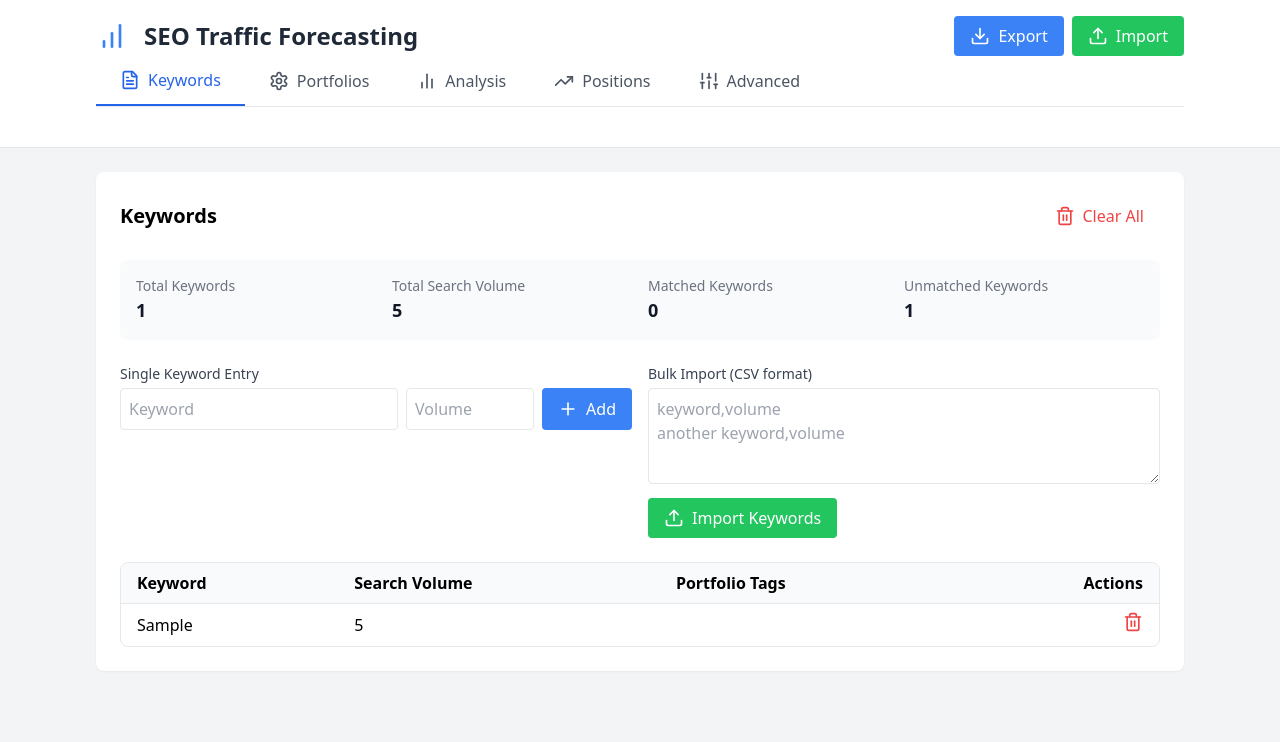
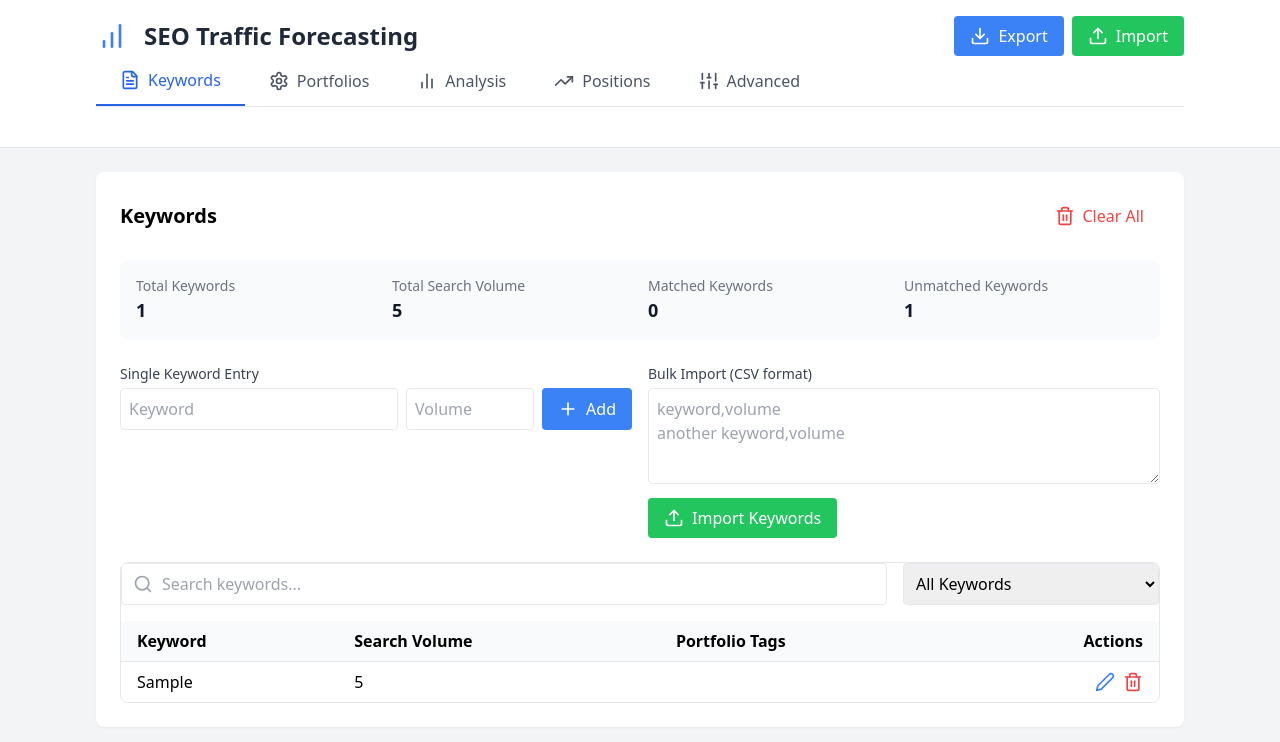
Before and after one commit to pwatsonwailes/seo-forecasting, a React (Vite) app: page / in a window 1280 px wide. Both pictures are taken after typing "Sample", "5" into the empty fields and a click on the button "Add". Shown: the top 742 px of the page. Built offline with nearby package versions, Linux system fonts and the light colour scheme.

Commit message:
Improved keyword table UI

```diff
--- /dev/null
+++ b/src/components/keyword/EditableKeywordRow.tsx
@@ -0,0 +1,107 @@
+import React, { useState } from 'react';
+import { Trash2, Edit2, Check, X } from 'lucide-react';
+import { Keyword } from '../../types';
+
+interface EditableKeywordRowProps {
+  keyword: Keyword;
+  index: number;
+  onUpdate: (index: number, updatedKeyword: Keyword) => void;
+  onRemove: (index: number) => void;
+}
+
+export function EditableKeywordRow({
+  keyword,
+  index,
+  onUpdate,
+  onRemove
+}: EditableKeywordRowProps) {
+  const [isEditing, setIsEditing] = useState(false);
+  const [editedTerm, setEditedTerm] = useState(keyword.term);
+  const [editedVolume, setEditedVolume] = useState(keyword.searchVolume.toString());
+
+  const handleSave = () => {
+    const volume = parseInt(editedVolume);
+    if (isNaN(volume)) return;
+
+    onUpdate(index, {
+      ...keyword,
+      term: editedTerm.trim(),
+      searchVolume: volume
+    });
+    setIsEditing(false);
+  };
+
+  const handleCancel = () => {
+    setEditedTerm(keyword.term);
+    setEditedVolume(keyword.searchVolume.toString());
+    setIsEditing(false);
+  };
+
+  if (isEditing) {
+    return (
+      <tr className="border-t">
+        <td className="px-4 py-2">
+          <input
+            type="text"
+            value={editedTerm}
+            onChange={(e) => setEditedTerm(e.target.value)}
+            className="w-full p-1 border rounded"
+          />
+        </td>
+        <td className="px-4 py-2">
+          <input
+            type="number"
+            value={editedVolume}
+            onChange={(e) => setEditedVolume(e.target.value)}
+            className="w-32 p-1 border rounded"
+          />
+        </td>
+        <td className="px-4 py-2">{keyword.portfolioTags.join(', ')}</td>
+        <td className="px-4 py-2 text-right">
+          <div className="flex items-center justify-end gap-2">
+            <button
+              onClick={handleSave}
+              className="text-green-500 hover:text-green-600"
+              title="Save changes"
+            >
+              <Check size={20} />
+            </button>
+            <button
+              onClick={handleCancel}
+              className="text-gray-500 hover:text-gray-600"
+              title="Cancel editing"
+            >
+              <X size={20} />
+            </button>
+          </div>
+        </td>
+      </tr>
+    );
+  }
+
+  return (
+    <tr className="border-t">
+      <td className="px-4 py-2">{keyword.term}</td>
+      <td className="px-4 py-2">{keyword.searchVolume.toLocaleString()}</td>
+      <td className="px-4 py-2">{keyword.portfolioTags.join(', ')}</td>
+      <td className="px-4 py-2 text-right">
+        <div className="flex items-center justify-end gap-2">
+          <button
+            onClick={() => setIsEditing(true)}
+            className="text-blue-500 hover:text-blue-600"
+            title="Edit keyword"
+          >
+            <Edit2 size={20} />
+          </button>
+          <button
+            onClick={() => onRemove(index)}
+            className="text-red-500 hover:text-red-600"
+            title="Remove keyword"
+          >
+            <Trash2 size={20} />
+          </button>
+        </div>
+      </td>
+    </tr>
+  );
+}
--- a/src/components/keyword/KeywordInput.tsx
+++ b/src/components/keyword/KeywordInput.tsx
@@ -61,6 +61,12 @@ export default function KeywordInput({ keywords, onKeywordsChange }: KeywordInpu
     }
   };
 
+  const handleUpdateKeyword = (index: number, updatedKeyword: Keyword) => {
+    const newKeywords = [...keywords];
+    newKeywords[index] = updatedKeyword;
+    onKeywordsChange(newKeywords);
+  };
+
   return (
     <div className="space-y-6">
       <div className="flex justify-between items-center">
@@ -76,7 +82,6 @@ export default function KeywordInput({ keywords, onKeywordsChange }: KeywordInpu
         )}
       </div>
 
-      {/* KeywordStats component is placed here, before the input sections */}
       {keywords.length > 0 && <KeywordStats keywords={keywords} />}
 
       <div className="grid grid-cols-2 gap-4">
@@ -99,6 +104,7 @@ export default function KeywordInput({ keywords, onKeywordsChange }: KeywordInpu
         <KeywordTable
           keywords={keywords}
           onRemove={(index) => onKeywordsChange(keywords.filter((_, i) => i !== index))}
+          onUpdate={handleUpdateKeyword}
         />
       </div>
     </div>
--- a/src/components/keyword/KeywordTable.tsx
+++ b/src/components/keyword/KeywordTable.tsx
@@ -1,13 +1,48 @@
-import React from 'react';
-import { Trash2 } from 'lucide-react';
+import React, { useState, useMemo } from 'react';
 import { Keyword } from '../../types';
+import { EditableKeywordRow } from './EditableKeywordRow';
+import { KeywordTableControls } from './KeywordTableControls';
 
 interface KeywordTableProps {
   keywords: Keyword[];
   onRemove: (index: number) => void;
+  onUpdate: (index: number, updatedKeyword: Keyword) => void;
 }
 
-export function KeywordTable({ keywords, onRemove }: KeywordTableProps) {
+export function KeywordTable({ keywords, onRemove, onUpdate }: KeywordTableProps) {
+  const [searchTerm, setSearchTerm] = useState('');
+  const [portfolioFilter, setPortfolioFilter] = useState('');
+
+  // Get unique portfolio names
+  const availablePortfolios = useMemo(() => {
+    const portfolios = new Set<string>();
+    keywords.forEach(keyword => {
+      keyword.portfolioTags.forEach(tag => portfolios.add(tag));
+    });
+    return Array.from(portfolios).sort();
+  }, [keywords]);
+
+  // Filter keywords based on search term and portfolio filter
+  const filteredKeywords = useMemo(() => {
+    return keywords.filter(keyword => {
+      // Apply search filter
+      const matchesSearch = keyword.term.toLowerCase()
+        .includes(searchTerm.toLowerCase());
+
+      // Apply portfolio filter
+      let matchesPortfolio = true;
+      if (portfolioFilter === 'unmatched') {
+        matchesPortfolio = keyword.portfolioTags.length === 0;
+      } else if (portfolioFilter === 'any') {
+        matchesPortfolio = keyword.portfolioTags.length > 0;
+      } else if (portfolioFilter) {
+        matchesPortfolio = keyword.portfolioTags.includes(portfolioFilter);
+      }
+
+      return matchesSearch && matchesPortfolio;
+    });
+  }, [keywords, searchTerm, portfolioFilter]);
+
   if (keywords.length === 0) {
     return (
       <div className="text-center py-8 text-gray-500">
@@ -17,6 +52,15 @@ export function KeywordTable({ keywords, onRemove }: KeywordTableProps) {
   }
 
   return (
+    <div>
+      <KeywordTableControls
+        searchTerm={searchTerm}
+        onSearchChange={setSearchTerm}
+        portfolioFilter={portfolioFilter}
+        onPortfolioFilterChange={setPortfolioFilter}
+        availablePortfolios={availablePortfolios}
+      />
+
       <table className="w-full">
         <thead>
           <tr className="bg-gray-50">
@@ -27,24 +71,23 @@ export function KeywordTable({ keywords, onRemove }: KeywordTableProps) {
           </tr>
         </thead>
         <tbody>
-        {keywords.map((keyword, index) => (
-          <tr key={index} className="border-t">
-            <td className="px-4 py-2">{keyword.term}</td>
-            <td className="px-4 py-2">{keyword.searchVolume.toLocaleString()}</td>
-            <td className="px-4 py-2">
-              {keyword.portfolioTags.join(', ')}
-            </td>
-            <td className="px-4 py-2 text-right">
-              <button
-                onClick={() => onRemove(index)}
-                className="text-red-500 hover:text-red-600"
-              >
-                <Trash2 size={20} />
-              </button>
-            </td>
-          </tr>
+          {filteredKeywords.map((keyword, index) => (
+            <EditableKeywordRow
+              key={index}
+              keyword={keyword}
+              index={keywords.indexOf(keyword)} // Use original index
+              onUpdate={onUpdate}
+              onRemove={onRemove}
+            />
           ))}
         </tbody>
       </table>
+
+      {filteredKeywords.length === 0 && (
+        <div className="text-center py-8 text-gray-500">
+          No keywords match your search criteria.
+        </div>
+      )}
+    </div>
   );
 }
--- /dev/null
+++ b/src/components/keyword/KeywordTableControls.tsx
@@ -0,0 +1,54 @@
+import React from 'react';
+import { Search } from 'lucide-react';
+
+interface KeywordTableControlsProps {
+  searchTerm: string;
+  onSearchChange: (value: string) => void;
+  portfolioFilter: string;
+  onPortfolioFilterChange: (value: string) => void;
+  availablePortfolios: string[];
+}
+
+export function KeywordTableControls({
+  searchTerm,
+  onSearchChange,
+  portfolioFilter,
+  onPortfolioFilterChange,
+  availablePortfolios
+}: KeywordTableControlsProps) {
+  return (
+    <div className="flex gap-4 mb-4">
+      <div className="flex-1">
+        <div className="relative">
+          <input
+            type="text"
+            value={searchTerm}
+            onChange={(e) => onSearchChange(e.target.value)}
+            placeholder="Search keywords..."
+            className="w-full pl-10 pr-4 py-2 border rounded"
+          />
+          <Search
+            size={20}
+            className="absolute left-3 top-1/2 transform -translate-y-1/2 text-gray-400"
+          />
+        </div>
+      </div>
+      <div className="w-64">
+        <select
+          value={portfolioFilter}
+          onChange={(e) => onPortfolioFilterChange(e.target.value)}
+          className="w-full p-2 border rounded"
+        >
+          <option value="">All Keywords</option>
+          <option value="unmatched">Unmatched Keywords</option>
+          <option value="any">Any Portfolio</option>
+          {availablePortfolios.map(portfolio => (
+            <option key={portfolio} value={portfolio}>
+              {portfolio}
+            </option>
+          ))}
+        </select>
+      </div>
+    </div>
+  );
+}
```
Lines whose indentation alone changed are shown as unchanged.
